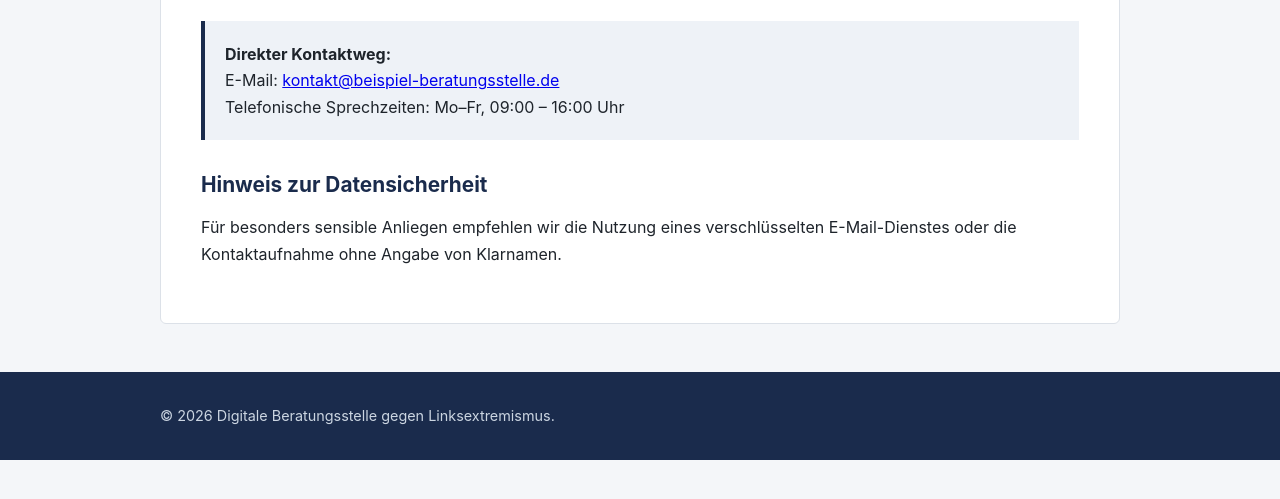
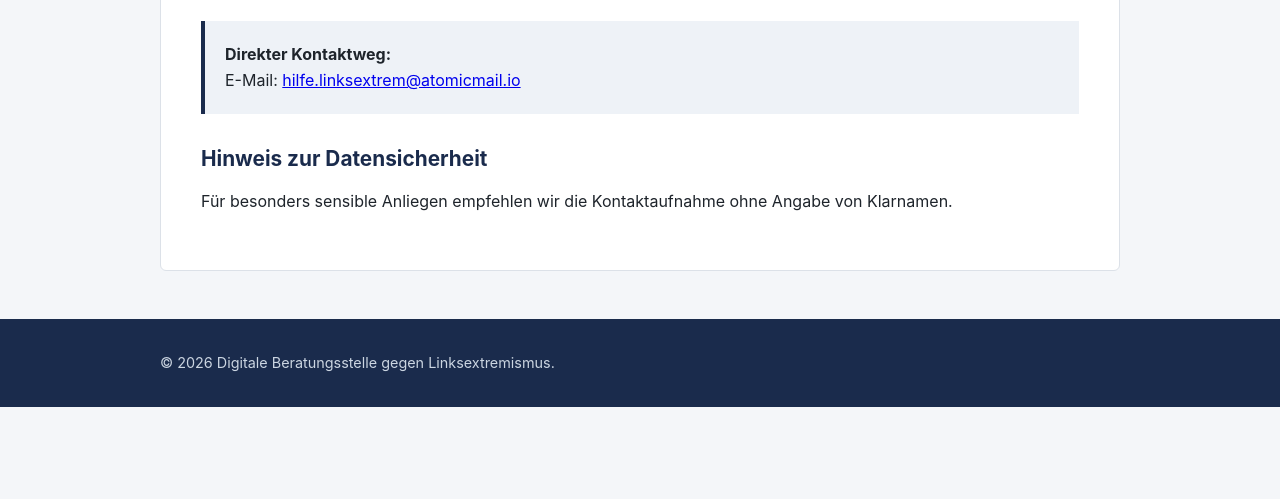
Before and after one commit to hili-sudo/dihil-website, a plain HTML site: page kontakt.html in a window 1280 px wide. Shown: the part 233-732 px from the top of the page. Drawn offline with Linux system fonts and the light colour scheme.

Commit message:
Add files via upload

```diff
--- a/kontakt.html
+++ b/kontakt.html
@@ -28,12 +28,11 @@
 
       <div class="info-box">
         <strong>Direkter Kontaktweg:</strong><br>
-        E-Mail: <a href="mailto:kontakt@beispiel-beratungsstelle.de">kontakt@beispiel-beratungsstelle.de</a><br>
-        Telefonische Sprechzeiten: Mo–Fr, 09:00 – 16:00 Uhr
+        E-Mail: <a href="mailto:kontakt@beispiel-beratungsstelle.de">hilfe.linksextrem@atomicmail.io</a><br>
       </div>
 
       <h2>Hinweis zur Datensicherheit</h2>
-      <p>Für besonders sensible Anliegen empfehlen wir die Nutzung eines verschlüsselten E-Mail-Dienstes oder die Kontaktaufnahme ohne Angabe von Klarnamen.</p>
+      <p>Für besonders sensible Anliegen empfehlen wir die Kontaktaufnahme ohne Angabe von Klarnamen.</p>
     </div>
   </main>
 
```
